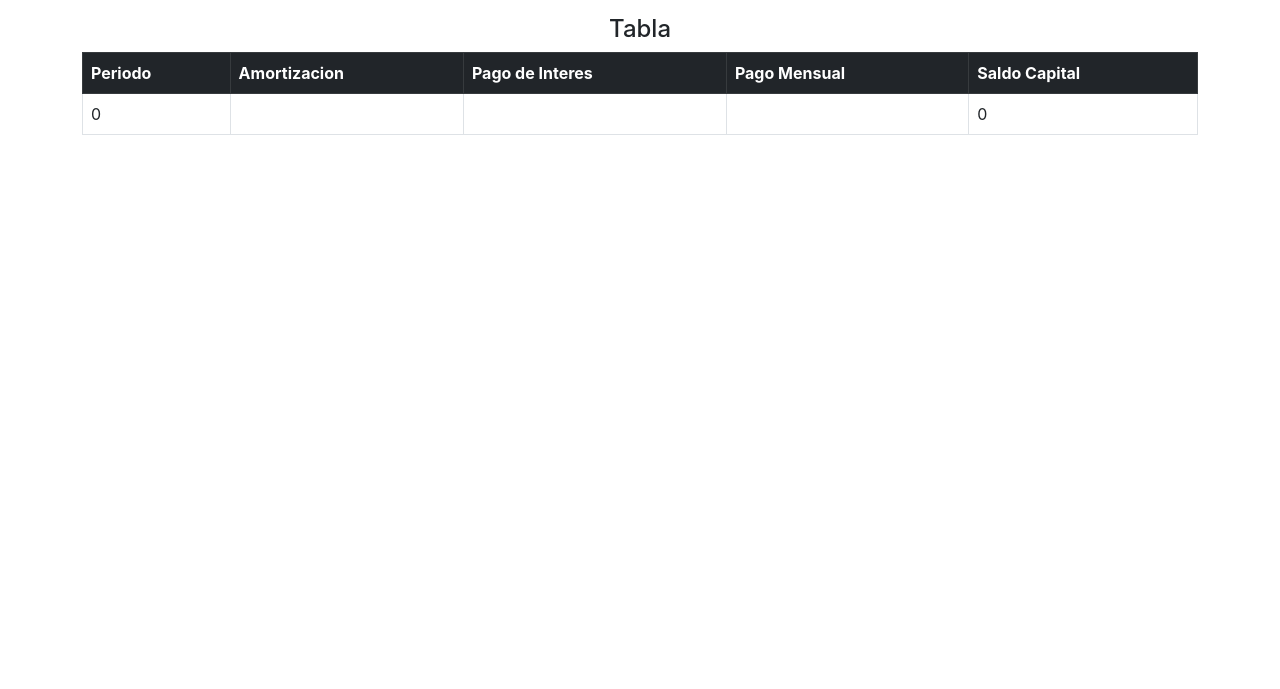
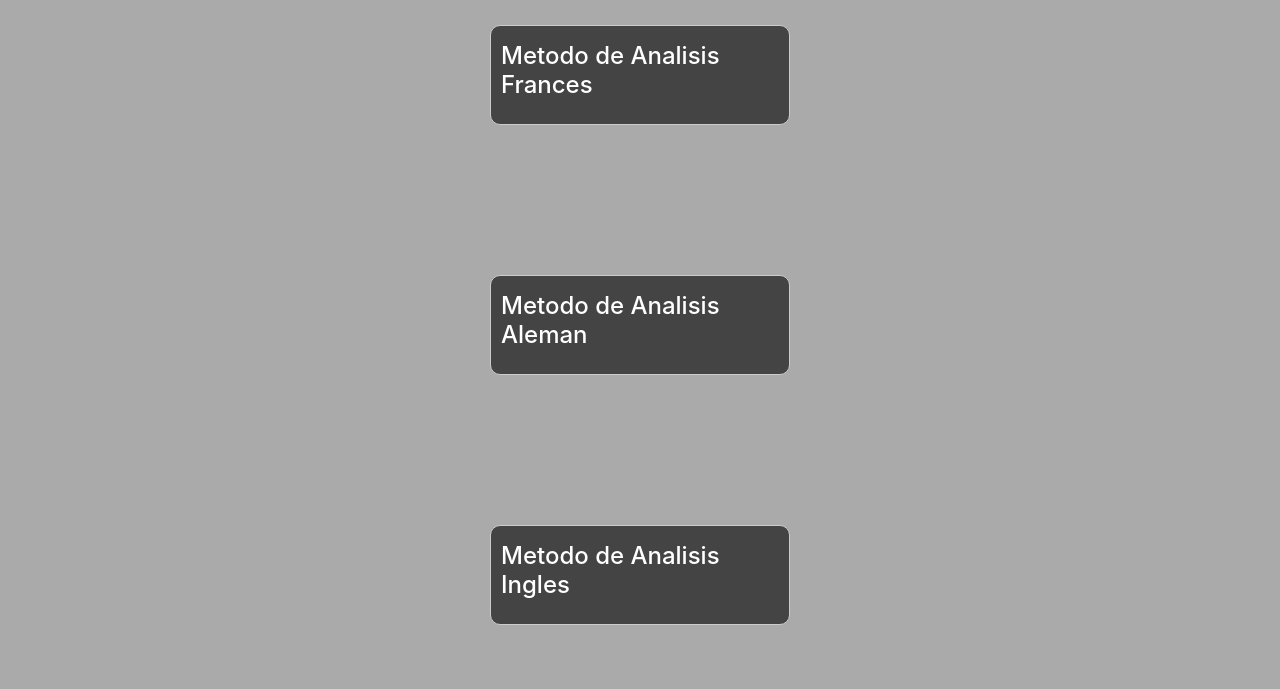
Before and after one commit to anghelo-code/analisis-de-credito-2, a React app: page / in a window 1280 px wide. Shown: the part 111-800 px from the top of the page. Built offline with nearby package versions, Linux system fonts and the light colour scheme.

Commit message:
ya esta hecho para los metodos aleman, frances e ingles

```diff
--- a/package.json
+++ b/package.json
@@ -8,6 +8,7 @@
     "@testing-library/user-event": "^13.5.0",
     "react": "^18.2.0",
     "react-dom": "^18.2.0",
+    "react-router-dom": "^6.3.0",
     "react-scripts": "5.0.1",
     "web-vitals": "^2.1.4"
   },
--- /dev/null
+++ b/src/components/AddButton.js
@@ -0,0 +1,14 @@
+import React from 'react'
+import { Link } from 'react-router-dom';
+
+const AddButton = ({link, text}) => {
+  return (
+    <Link to={ link } >
+        <div  className='button' >
+            <h4> {text}</h4>
+        </div>
+    </Link>
+  )
+}
+
+export default AddButton
--- /dev/null
+++ b/src/components/App.js
@@ -0,0 +1,22 @@
+import React from 'react'
+import { Route, Routes } from 'react-router-dom'
+import Datos from '../pages/Datos'
+import MetodoAleman from '../pages/MetodoAleman'
+import MetodoFrances from '../pages/MetodoFrances'
+import MetodoIngles from '../pages/MetodoIngles'
+
+const App = () => {
+  return (
+    <div className='app'>
+      <Routes>
+          <Route path='/'  element={ <Datos/>}/>
+          <Route path='/MetodoFrances'  element={ <MetodoFrances/>}/>
+          <Route path='/MetodoAleman'  element={ <MetodoAleman/>}/>
+          <Route path='/MetodoIngles'  element={ <MetodoIngles/>}/>
+      </Routes>
+
+    </div>
+  )
+}
+
+export default App
--- a/src/components/Datos.js
+++ /dev/null
@@ -1,45 +0,0 @@
-import React, { useState } from "react";
-import { Tabla } from "./Tabla";
-import { Formulario } from "./Formulario";
-import useAnalisis from '../hooks/useAnalisis';
-
-
-const Datos= () => {
-
-  const [prestamo, setPrestamo] = useState(0);
-  const [interes, setInteres] = useState(0);
-  const [periodo, setPeriodo] = useState(0);
-
-  const [resultado, setResultado] = useState([
-    {
-      'id': 0,
-      'amortizacion': '',
-      'paInteres': '',
-      'paMensual': '',
-      'saldo': prestamo
-    }])
-
-  const datos = [prestamo, interes, periodo]
-
-
-  return (
-    <div className="container " align="center">
-
-      <h2>Analizador de Creditos</h2>
-
-      <Formulario
-        setPrestamo={setPrestamo}
-        setInteres={setInteres}
-        setPeriodo={setPeriodo}
-        setResultado={setResultado}
-        datos={datos}
-      />
-
-      <h4>Tabla</h4>
-      <Tabla resultado={resultado} />
-
-    </div>
-  )
-}
-
-export default Datos;
--- a/src/components/Tabla.js
+++ b/src/components/Tabla.js
@@ -1,5 +1,4 @@
 import React from 'react';
-
 
 export const Tabla = ({resultado}) => {
 
--- a/src/hooks/useAnalisis.js
+++ b/src/hooks/useAnalisisAleman.js
@@ -1,8 +1,8 @@
-import React, { useEffect, useState } from "react";
+import { useEffect } from 'react';
 
-const useAnalisis = (prestamo, interes, periodos, setResultado) =>{
+const useAnalisisAleman = (prestamo, interes, periodos, setResultado) => {
 
-    interes = interes / 100
+    interes = interes / 100;
 
     useEffect(() => {
         const resultado = Datos(prestamo, interes, periodos);
@@ -26,13 +26,14 @@ const Datos = (prestamo, interes, periodos) => {
     resultado.push(datos);
     datos = {};
 
-    const paMensual = PagoMensual(prestamo, interes, periodos);
+    const amortizacion = Amortizacion(prestamo, periodos);
+
 
 
 
     for (let i = 1; i <= periodos; i++) {
         let paInteres = PagoInteres(saldo,interes);
-        let amortizacion = Amortizacion(paInteres, paMensual);
+        let paMensual = PagoMensual(amortizacion, paInteres);
         saldo = Saldo(amortizacion, saldo);
 
         datos['id'] = i;
@@ -58,22 +59,21 @@ const PagoInteres = (saldo, interes) => {
 }
 
 
-const PagoMensual = (prestamo, interes, periodos) => {
-    let oper = (1 + interes)**periodos;
-    let oper2 = ((interes * oper)/(oper - 1))*prestamo;
-    return oper2.toFixed(2);
+const PagoMensual = (amortizacion, paInteres) => {
+    let oper = parseInt(amortizacion) + parseInt(paInteres);
+    console.log('pago de mensual: ', oper);
+    return oper.toFixed(2);
 }
 
 
-const Amortizacion = (paInteres, paMensual) => {
-    let oper = paMensual - paInteres;
+const Amortizacion = (saldo, periodos) => {
+    let oper = saldo/periodos;
     return oper.toFixed(3);
 }
 
 const Saldo = (amortizacion, saldo) => {
-    let oper = saldo - amortizacion;
+    let oper = parseInt(saldo) - parseInt(amortizacion);
     return oper.toFixed(2);
 }
 
-
-export default useAnalisis;
+export default useAnalisisAleman
--- /dev/null
+++ b/src/hooks/useAnalisisFrances.js
@@ -0,0 +1,79 @@
+import { useEffect } from "react";
+
+const useAnalisis = (prestamo, interes, periodos, setResultado) =>{
+
+    interes = interes / 100
+
+    useEffect(() => {
+        const resultado = Datos(prestamo, interes, periodos);
+        setResultado(resultado);
+        console.log(resultado)
+    },[prestamo, interes, periodos])
+}
+
+const Datos = (prestamo, interes, periodos) => {
+    let resultado = [];
+    let datos = {
+        'id': 0,
+        'amortizacion': '',
+        'paInteres': '',
+        'paMensual': '',
+        'saldo': prestamo
+    };
+
+
+    let saldo = prestamo;
+    resultado.push(datos);
+    datos = {};
+
+    const paMensual = PagoMensual(prestamo, interes, periodos);
+
+
+
+    for (let i = 1; i <= periodos; i++) {
+        let paInteres = PagoInteres(saldo,interes);
+        let amortizacion = Amortizacion(paInteres, paMensual);
+        saldo = Saldo(amortizacion, saldo);
+
+        datos['id'] = i;
+        datos['amortizacion'] = amortizacion;
+        datos['paInteres'] = paInteres;
+        datos['paMensual'] = paMensual;
+        datos['saldo'] = saldo;
+
+        resultado.push(datos);
+        datos = {};
+    }
+
+    return resultado;
+
+}
+
+
+
+
+const PagoInteres = (saldo, interes) => {
+    let variable = saldo * interes;
+    return variable.toFixed(3);
+}
+
+
+const PagoMensual = (prestamo, interes, periodos) => {
+    let oper = (1 + interes)**periodos;
+    let oper2 = ((interes * oper)/(oper - 1))*prestamo;
+    return oper2.toFixed(2);
+}
+
+
+const Amortizacion = (paInteres, paMensual) => {
+    let oper = paMensual - paInteres;
+    return oper.toFixed(3);
+}
+
+const Saldo = (amortizacion, saldo) => {
+    let oper = saldo - amortizacion;
+    return oper.toFixed(2);
+}
+
+
+export default useAnalisis;
--- /dev/null
+++ b/src/hooks/useAnalisisIngles.js
@@ -0,0 +1,61 @@
+import { useEffect } from 'react';
+
+const useAnalisisIngles = (prestamo, interes, periodos, setResultado) => {
+    interes = interes / 100
+
+    useEffect(() => {
+        const resultado = Datos(prestamo, interes, periodos);
+        setResultado(resultado);
+        console.log(resultado)
+    },[prestamo, interes, periodos])
+}
+
+
+const Datos = (prestamo, interes, periodos) => {
+    let resultado = [];
+    let datos = {
+        'id': 0,
+        'amortizacion': '',
+        'paInteres': '',
+        'paMensual': '',
+        'saldo': prestamo
+    };
+
+    let saldo = prestamo;
+    resultado.push(datos);
+    datos = {};
+
+    const paInteres = PagoInteres(saldo,interes);
+
+    for (let i = 1; i <= periodos; i++) {
+
+        if (i != periodos){
+            datos['id'] = i;
+            datos['amortizacion'] = 0;
+            datos['paInteres'] = paInteres;
+            datos['paMensual'] = paInteres;
+            datos['saldo'] = saldo;
+
+        } else {
+            datos['id'] = periodos;
+            datos['amortizacion'] = saldo;
+            datos['paInteres'] = paInteres;
+            datos['paMensual'] = parseInt(paInteres) + parseInt(saldo);
+            datos['saldo'] = '0';
+        }
+
+        resultado.push(datos);
+        datos = {};
+    }
+
+    return resultado;
+}
+
+
+const PagoInteres = (saldo, interes) => {
+    let variable = saldo * interes;
+    return variable.toFixed(3);
+}
+
+
+export default useAnalisisIngles
--- a/src/hooks/useDatos.js
+++ b/src/hooks/useDatos.js
@@ -1,4 +1,4 @@
-import React, { useEffect, useState } from "react";
+import { useEffect, useState } from "react";
 
 export default function useDatos() {
     const [dat, setDatos] = useState([])
--- a/src/index.css
+++ b/src/index.css
@@ -1,4 +1,5 @@
 body {
+  background-color: #aaa;
   margin: 0;
   font-family: -apple-system, BlinkMacSystemFont, 'Segoe UI', 'Roboto', 'Oxygen',
     'Ubuntu', 'Cantarell', 'Fira Sans', 'Droid Sans', 'Helvetica Neue',
@@ -26,6 +27,13 @@ input:focus {
 
 h2 {
   font-size: 40px;
+  text-align: center;
+  padding: 30px;
+}
+
+.app {
+  height: 80vh;
+  width: 100vw;
 }
 
 .form {
@@ -33,6 +41,30 @@ h2 {
   justify-content: space-between;
   padding: 20px;
   width: 100%;
+}
 
+.enlaces {
+  align-items: center;
+  display: flex;
+  flex-direction: column;
+  justify-content: space-between;
+  padding: 20px;
+  height: 100%;
+  width: 100%;
+}
 
+.button {
+  background-color: #444;
+  border: 1px solid #ccc;
+  border-radius: 10px;
+  display: flex;
+  align-items: center;
+  padding: 10px;
+  width: 300px;
+  height: 100px;
 }
+
+a{
+  color: #fff;
+  text-decoration: none;
+}
--- a/src/index.js
+++ b/src/index.js
@@ -2,14 +2,16 @@ import React from 'react';
 import ReactDOM from 'react-dom/client';
 import './index.css';
 import reportWebVitals from './reportWebVitals';
-
-import Datos from './components/Datos';
+import { BrowserRouter } from 'react-router-dom';
+import App from './components/App';
 
 
 const root = ReactDOM.createRoot(document.getElementById('root'));
 root.render(
   <React.StrictMode>
-    <Datos />
+    <BrowserRouter>
+      <App/>
+    </BrowserRouter>
   </React.StrictMode>
 );
 
--- /dev/null
+++ b/src/pages/Datos.js
@@ -0,0 +1,22 @@
+import React from 'react';
+import { BrowserRouter, Route } from 'react-router-dom';
+import AddButton from '../components/AddButton';
+import MetodoAleman from './MetodoAleman';
+import MetodoIngles from './MetodoIngles';
+import MetodoFrances from './MetodoFrances';
+
+const Datos = () => {
+
+  return (
+    <>
+      <h2>Analizador de Creditos</h2>
+      <div className='enlaces'>
+        <AddButton link="/MetodoFrances" text="Metodo de Analisis Frances"/>
+        <AddButton link="/MetodoAleman" text="Metodo de Analisis Aleman"/>
+        <AddButton link="/MetodoIngles" text="Metodo de Analisis Ingles" />
+      </div>
+    </>
+  )
+}
+
+export default Datos
--- /dev/null
+++ b/src/pages/MetodoAleman.js
@@ -0,0 +1,56 @@
+import React, { useState } from "react";
+import { Tabla } from "../components/Tabla";
+import { Formulario } from "../components/Formulario";
+import useAnalisisAleman from '../hooks/useAnalisisAleman';
+
+
+
+const MetodoAleman = () => {
+
+  const [prestamo, setPrestamo] = useState(0);
+  const [interes, setInteres] = useState(0);
+  const [periodo, setPeriodo] = useState(0);
+
+  const [resultado, setResultado] = useState([
+    {
+      'id': 0,
+      'amortizacion': '',
+      'paInteres': '',
+      'paMensual': '',
+      'saldo': prestamo
+    }])
+
+  const datos = [prestamo, interes, periodo]
+
+
+  return (
+    <div className="container " align="center">
+
+      <h2>Analizador Metodo Aleman</h2>
+
+      <div>
+        <form className='form' onSubmit={ ev =>{
+          ev.preventDefault();
+          setPrestamo(ev.target.prestamo.value);
+          setInteres(ev.target.interes.value);
+          setPeriodo(ev.target.periodo.value)
+        }}>
+
+          <Formulario />
+
+          <button type='submit' onClick={
+            useAnalisisAleman(datos[0], datos[1], datos[2], setResultado)
+          }>iniciar</button>
+
+        </form>
+      </div>
+
+
+      <h4>Tabla</h4>
+      <Tabla resultado={resultado} />
+
+    </div>
+  )
+}
+
+export default MetodoAleman;
--- /dev/null
+++ b/src/pages/MetodoFrances.js
@@ -0,0 +1,55 @@
+import React, { useState } from "react";
+import { Tabla } from "../components/Tabla";
+import { Formulario } from "../components/Formulario";
+import useAnalisisFrances from '../hooks/useAnalisisFrances';
+
+
+const MetodoFrances = () => {
+
+  const [prestamo, setPrestamo] = useState(0);
+  const [interes, setInteres] = useState(0);
+  const [periodo, setPeriodo] = useState(0);
+
+  const [resultado, setResultado] = useState([
+    {
+      'id': 0,
+      'amortizacion': '',
+      'paInteres': '',
+      'paMensual': '',
+      'saldo': prestamo
+    }])
+
+  const datos = [prestamo, interes, periodo]
+
+
+  return (
+    <div className="container " align="center">
+
+      <h2>Analizador Metodo Frances</h2>
+
+      <div>
+        <form className='form' onSubmit={ ev =>{
+          ev.preventDefault();
+          setPrestamo(ev.target.prestamo.value);
+          setInteres(ev.target.interes.value);
+          setPeriodo(ev.target.periodo.value)
+        }}>
+
+          <Formulario />
+
+          <button type='submit' onClick={
+            useAnalisisFrances(datos[0], datos[1], datos[2], setResultado)
+          }>iniciar</button>
+
+        </form>
+      </div>
+
+
+      <h4>Tabla</h4>
+      <Tabla resultado={resultado} />
+
+    </div>
+  )
+}
+
+export default MetodoFrances;
--- /dev/null
+++ b/src/pages/MetodoIngles.js
@@ -0,0 +1,55 @@
+import React, { useState } from "react";
+import { Tabla } from "../components/Tabla";
+import { Formulario } from "../components/Formulario";
+import useAnalisisIngles from '../hooks/useAnalisisIngles';
+
+
+const MetodoIngles = () => {
+
+  const [prestamo, setPrestamo] = useState(0);
+  const [interes, setInteres] = useState(0);
+  const [periodo, setPeriodo] = useState(0);
+
+  const [resultado, setResultado] = useState([
+    {
+      'id': 0,
+      'amortizacion': '',
+      'paInteres': '',
+      'paMensual': '',
+      'saldo': prestamo
+    }])
+
+  const datos = [prestamo, interes, periodo]
+
+
+  return (
+    <div className="container " align="center">
+
+      <h2>Analizador Metodo Ingles</h2>
+
+      <div>
+        <form className='form' onSubmit={ ev =>{
+          ev.preventDefault();
+          setPrestamo(ev.target.prestamo.value);
+          setInteres(ev.target.interes.value);
+          setPeriodo(ev.target.periodo.value)
+        }}>
+
+          <Formulario />
+
+          <button type='submit' onClick={
+            useAnalisisIngles(datos[0], datos[1], datos[2], setResultado)
+          }>iniciar</button>
+
+        </form>
+      </div>
+
+
+      <h4>Tabla</h4>
+      <Tabla resultado={resultado} />
+
+    </div>
+  )
+}
+
+export default MetodoIngles;
```
Also changed, not shown: src/components/Formulario.js (+4 -18 lines), 1 other file.
